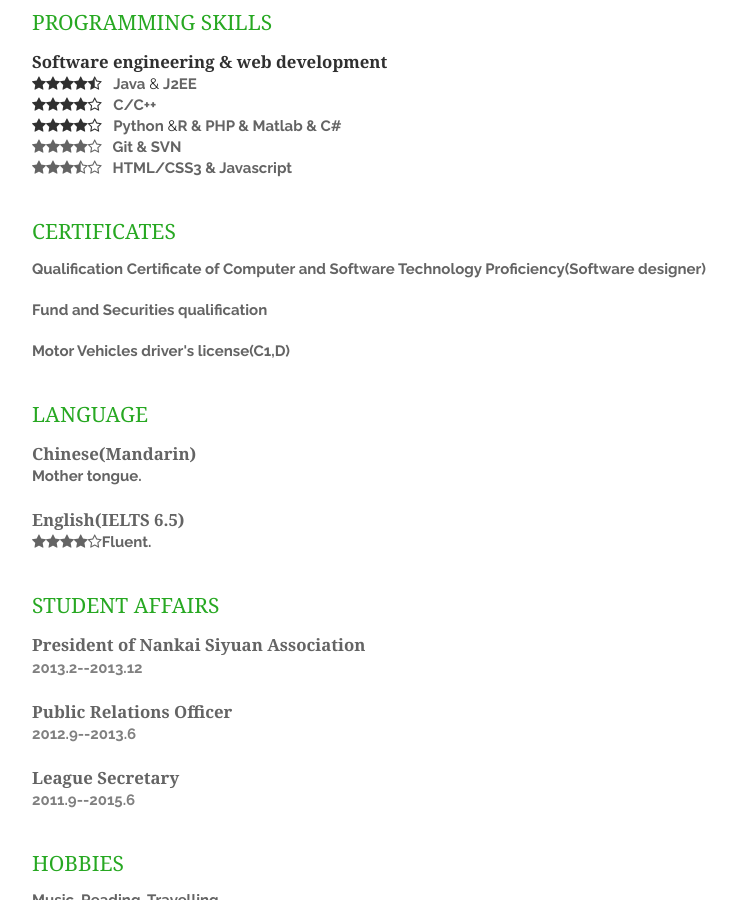
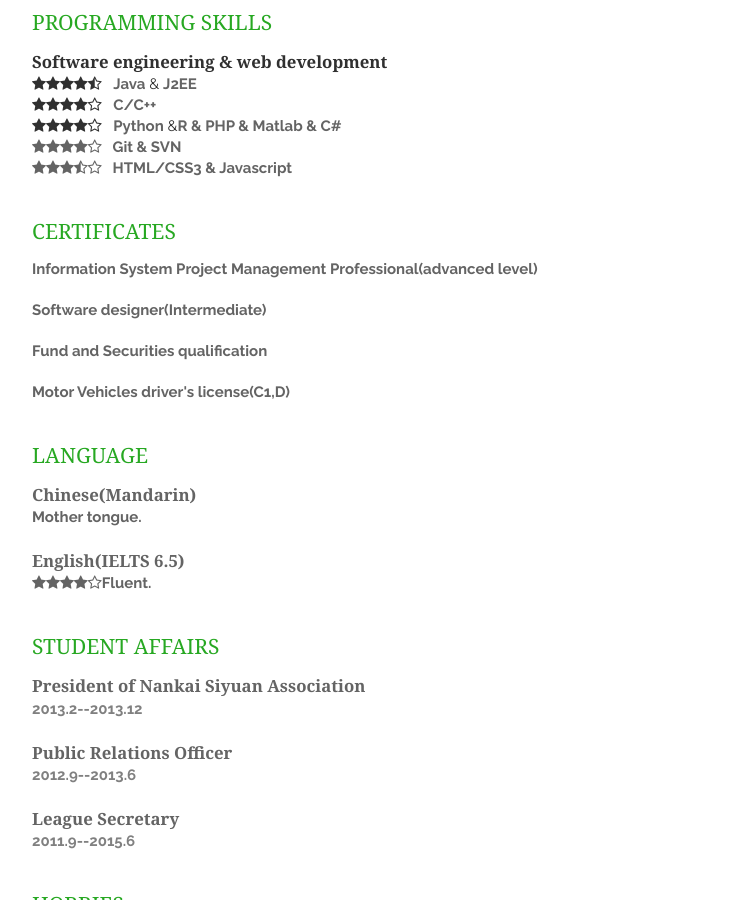
Before and after one commit to xzhcn6/vitae, a Jekyll site: the page built from index.html, in a window 1280 px wide and 900 px high, scrolled down 1197 px. Shown: the whole window, without its empty margins (328-1065 px from the left). Built offline with Jekyll 4.4.1, drawn with Linux system fonts in a browser that asks for light colours; nearby versions of some CDN libraries; Markdown is read by kramdown in place of the engine named in the settings; the list of posts is cut into pages by our own code.

Commit message:
Update certificate.html

```diff
--- a/_includes/certificate.html
+++ b/_includes/certificate.html
@@ -1,7 +1,10 @@
 <section class="thirteen columns">
     <h1>Certificates</h1>
+     <article>
+        <p>Information System Project Management Professional(advanced level)</p>
+    </article>
     <article>
-        <p>Qualification Certificate of Computer and Software Technology Proficiency(Software designer)</p>
+        <p>Software designer(Intermediate)</p>
     </article>
     <article>
         <p>Fund and Securities qualification</p>
```
